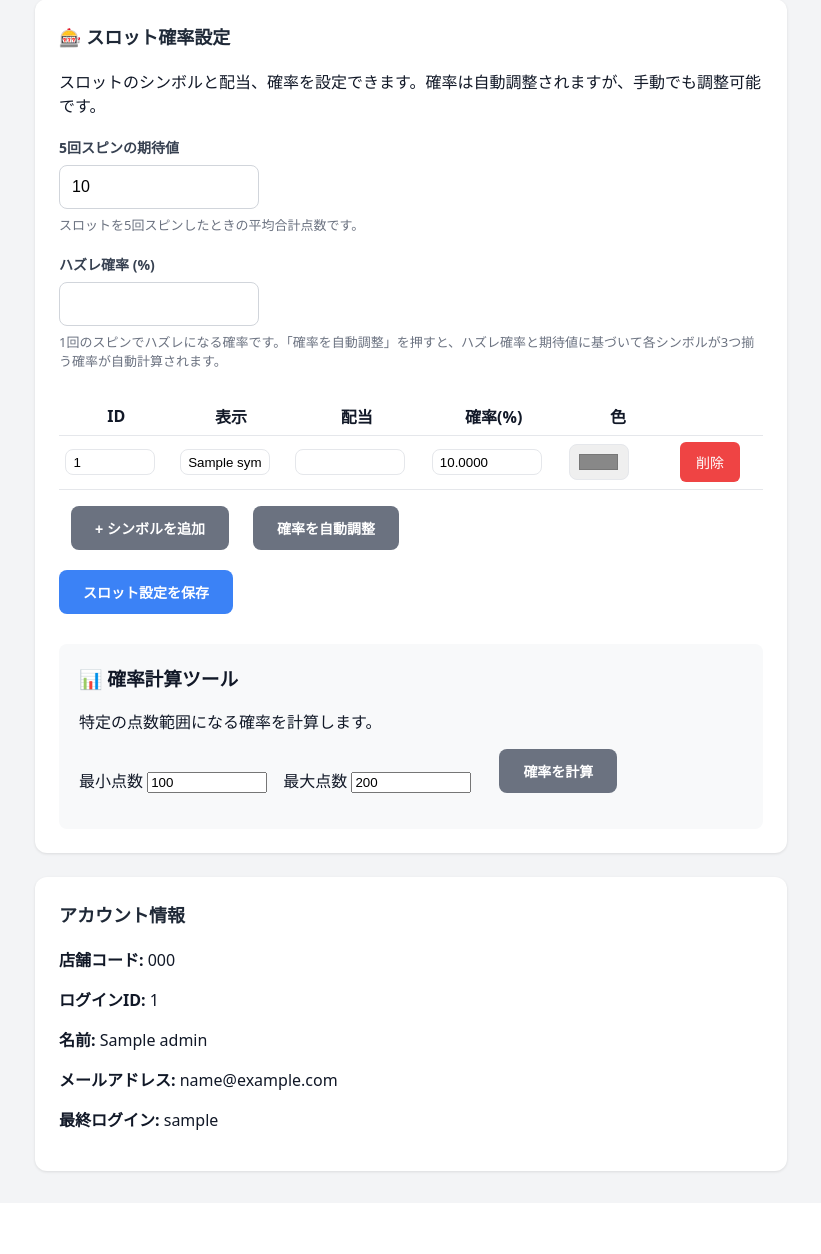
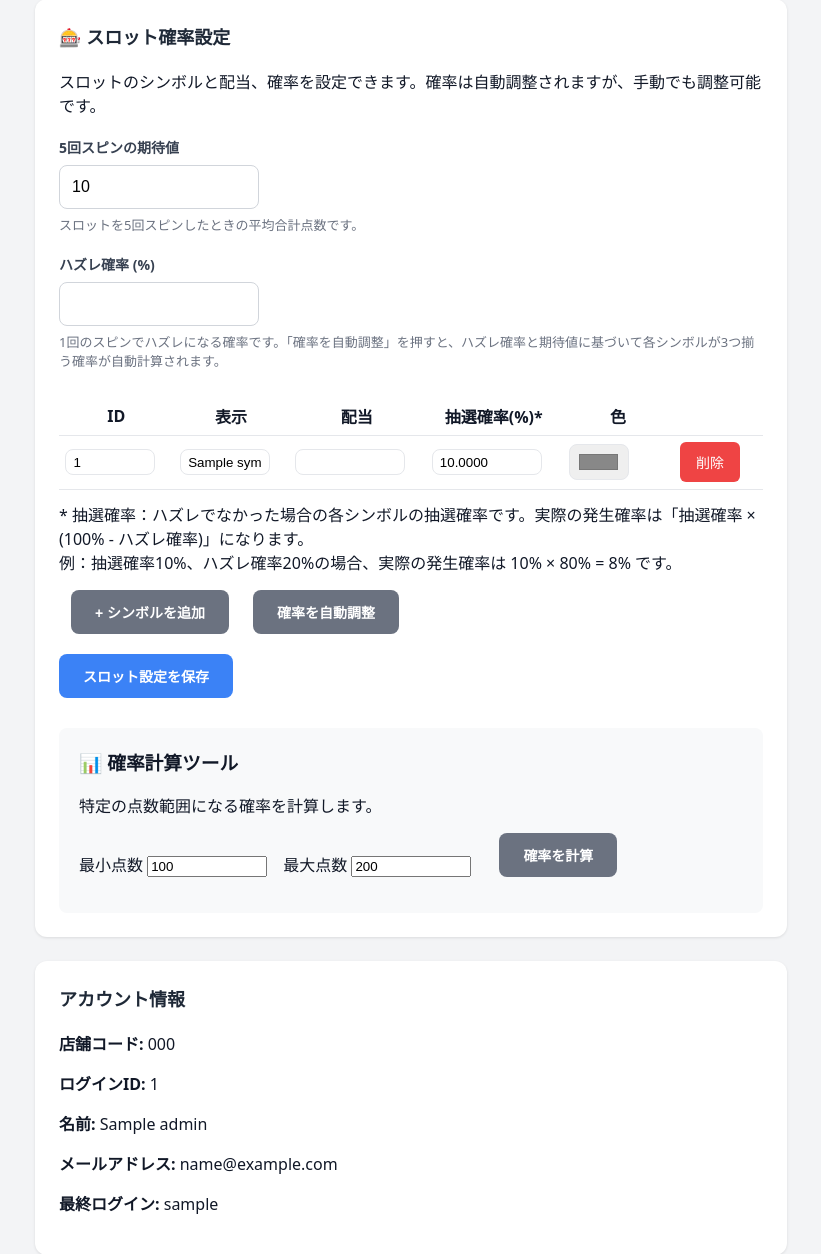
Before and after one commit to system-asayama/survey-system-app, a Flask app: template templates/admin_settings.html in a window 1280 px wide. Shown: the part 766-2020 px from the top of the page, without its empty margins (229-1050 px from the left). Before the commit the page ends 1941 px from the top, so only its background shows below. Run offline with Flask 3, Linux system fonts and the light colour scheme; the template is opened without the code that fills it: most values are stand-ins (such as "Sample title", 1, 10 or a date in 2020); parts of the project's set-up code (start-up, migrations or seed data) failed here and were passed over.

Commit message:
Clarify probability display in admin settings
- Changed column header from '確率(%)' to '抽選確率(%)*'
- Added explanation that displayed probability is for non-miss cases
- Added note that actual occurrence probability = lottery probability × (100% - miss probability)
- Updated probability calculator result description

```diff
--- a/templates/admin_settings.html
+++ b/templates/admin_settings.html
@@ -449,7 +449,7 @@
                 <th style="width: 100px;">ID</th>
                 <th style="width: 100px;">表示</th>
                 <th style="width: 120px;">配当</th>
-                <th style="width: 120px;">確率(%)</th>
+                <th style="width: 120px;">抽選確率(%)*</th>
                 <th style="width: 100px;">色</th>
                 <th style="width: 80px;"></th>
               </tr>
@@ -471,6 +471,11 @@
               {% endfor %}
             </tbody>
           </table>
+        </div>
+
+        <div class="help-text" style="margin-top: 12px;">
+          * 抽選確率：ハズレでなかった場合の各シンボルの抽選確率です。実際の発生確率は「抽選確率 × (100% - ハズレ確率)」になります。<br>
+          例：抽選確率10%、ハズレ確率20%の場合、実際の発生確率は 10% × 80% = 8% です。
         </div>
 
         <div style="margin-top: 16px; display: flex; gap: 12px;">
@@ -505,7 +510,8 @@
 
         <div id="calc_result" style="display: none; padding: 16px; background: white; border-radius: 4px; border: 1px solid #ddd;">
           <p style="margin: 0; font-size: 16px;"><strong>結果:</strong> <span id="calc_prob_text"></span></p>
-          <p style="margin: 8px 0 0 0; color: #666; font-size: 14px;">5回スピンで合計点数が指定範囲内になる確率です。</p>
+          <p style="margin: 8px 0 0 0; color: #666; font-size: 14px;">5回スピンで合計点数が指定範囲内になる確率です。<br>
+          ※ ハズレ確率も考慮された実際の発生確率です。</p>
         </div>
       </div>
     </div>
```
